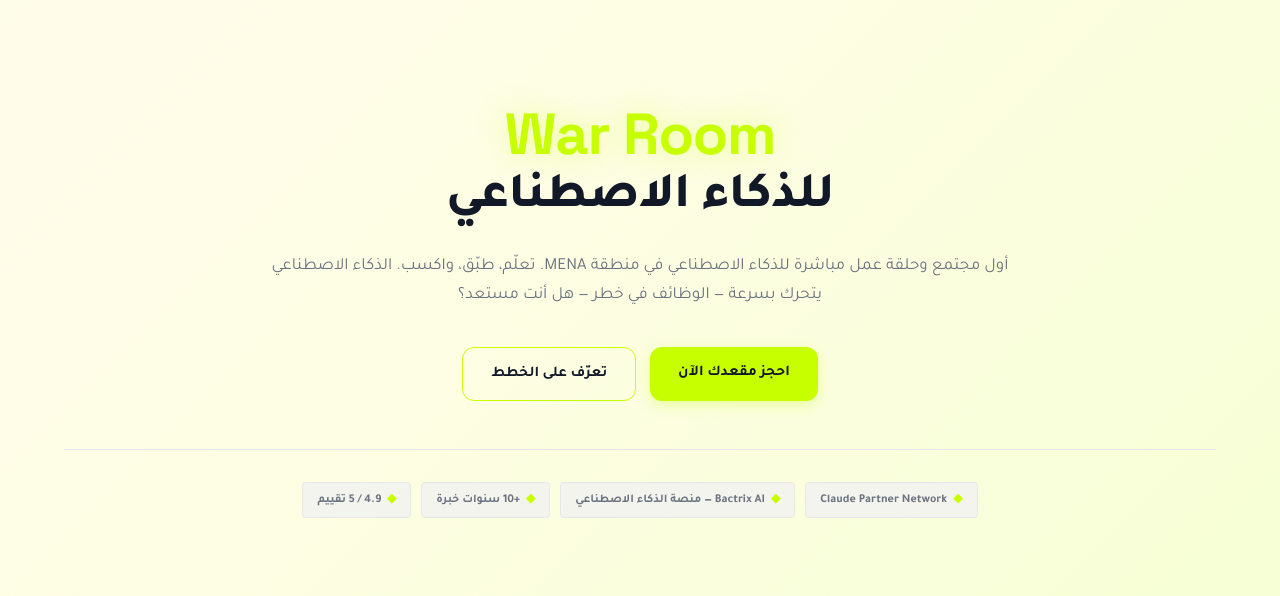
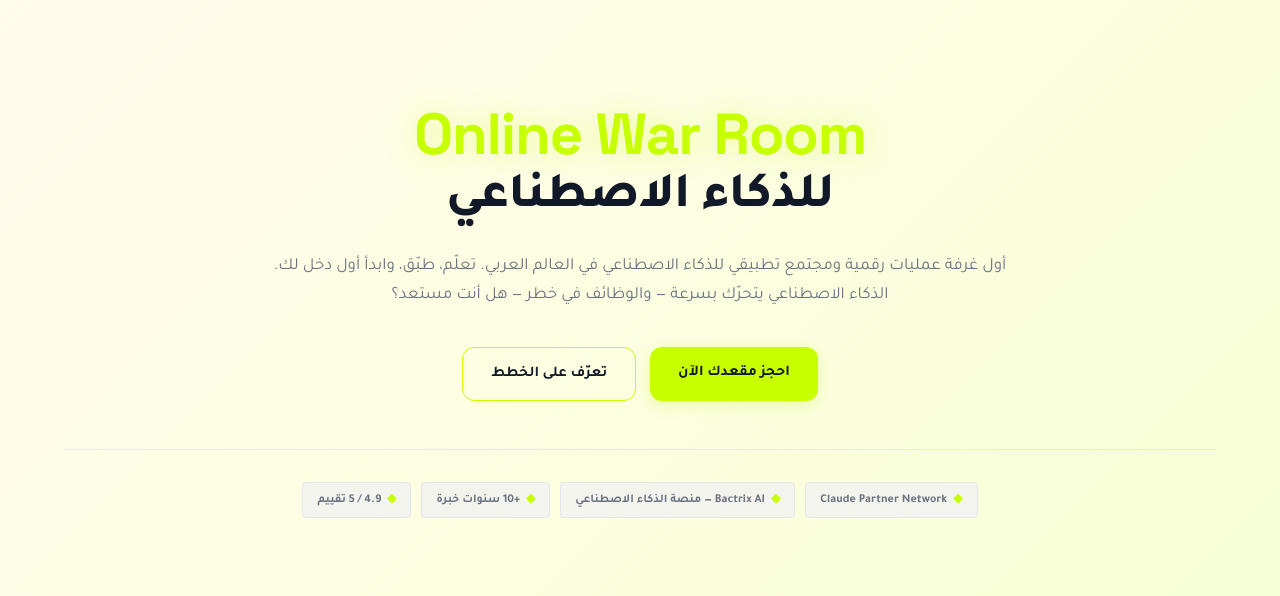
Before and after one commit to wahibtimoulali/FawriAI, a plain HTML site: page index.html in a window 1280 px wide. Shown: the part 124-720 px from the top of the page. Drawn offline with Linux system fonts and the light colour scheme.

Commit message:
Update index.html

```diff
--- a/index.html
+++ b/index.html
@@ -1415,11 +1415,11 @@
     <div class="container">
       <div class="hero-inner">
         <h1>
-          <span class="h1-line1">War Room</span>
+          <span class="h1-line1">Online War Room</span>
           <span class="h1-line2">للذكاء الاصطناعي</span>
         </h1>
         <p class="hero-sub">
-          أول مجتمع وحلقة عمل مباشرة للذكاء الاصطناعي في منطقة MENA. تعلّم، طبّق، واكسب. الذكاء الاصطناعي يتحرك بسرعة — الوظائف في خطر — هل أنت مستعد؟
+          أول غرفة عمليات رقمية ومجتمع تطبيقي للذكاء الاصطناعي في العالم العربي. تعلّم، طبّق، وابدأ أول دخل لك. الذكاء الاصطناعي يتحرّك بسرعة — والوظائف في خطر — هل أنت مستعد؟
         </p>
         <div class="hero-ctas">
           <a href="https://wa.me/212778411421" target="_blank" rel="noopener noreferrer" class="btn-primary">احجز مقعدك الآن</a>
```
